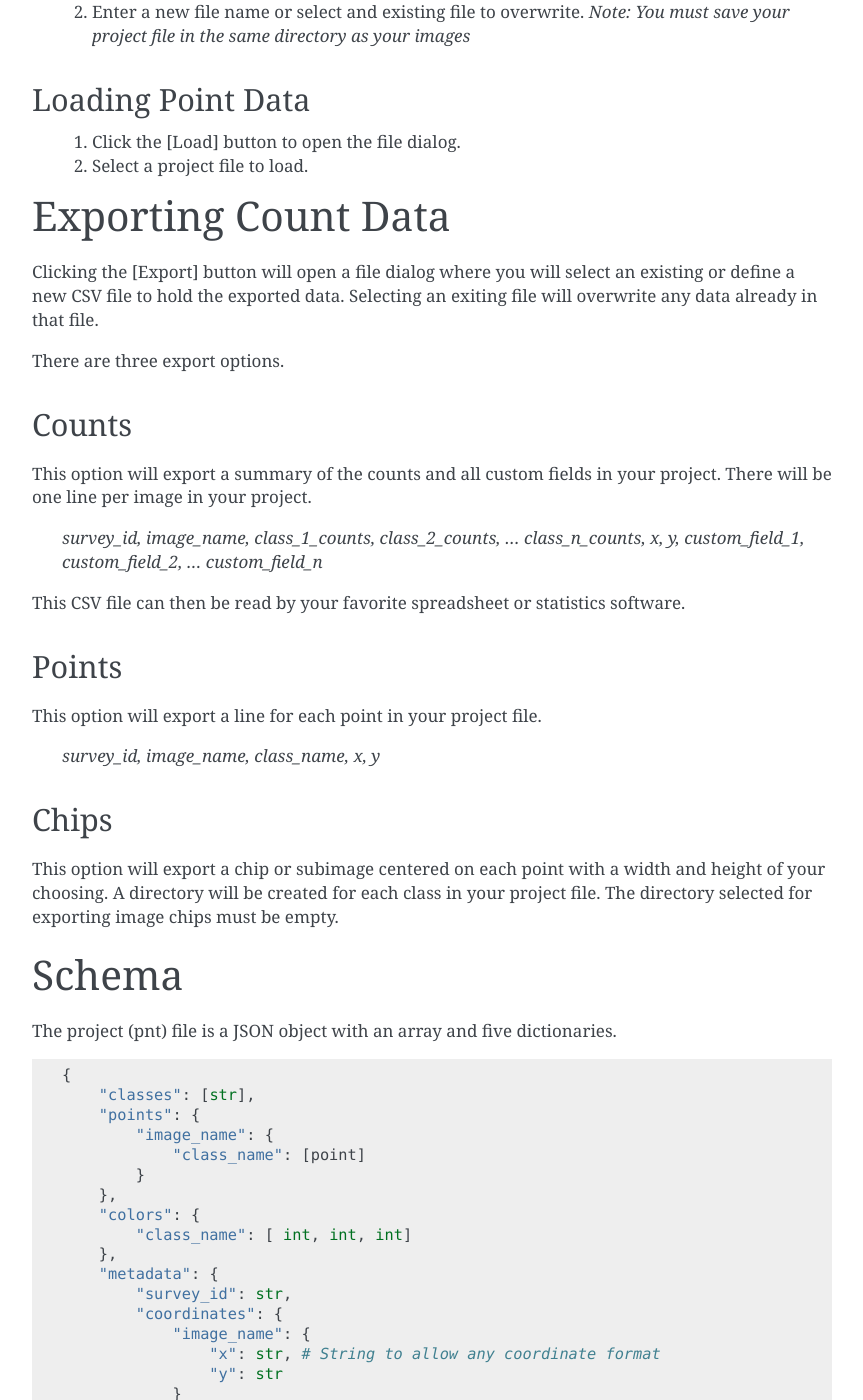
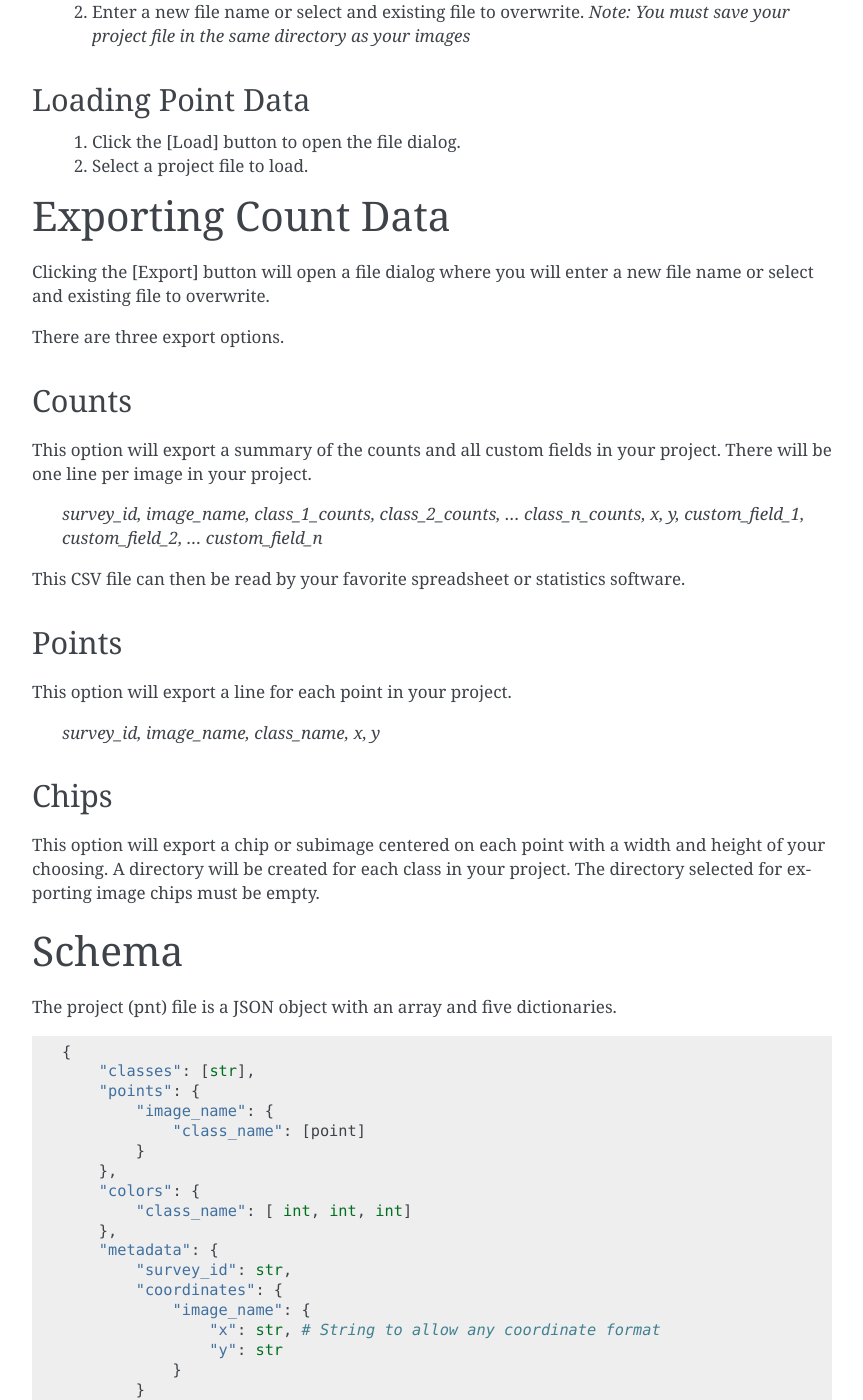
Before and after one commit to persts/DotDotGoose, a Sphinx documentation site: the page built from doc/source/main.rst, in a window 1280 px wide and 1400 px high, scrolled down 6018 px. Shown: the whole window, without its empty margins (168-1031 px from the left). Built offline with Sphinx 7.4.7, drawn with Linux system fonts in a browser that asks for light colours.

Commit message:
Tweak to docs

```diff
--- a/doc/source/main.rst
+++ b/doc/source/main.rst
@@ -196,7 +196,7 @@ Loading Point Data
 
 Exporting Count Data
 ====================
-Clicking the [Export] button will open a file dialog where you will select an existing or define a new CSV file to hold the exported data. Selecting an exiting file will overwrite any data already in that file.
+Clicking the [Export] button will open a file dialog where you will enter a new file name or select and existing file to overwrite.
 
 There are three export options.
 
@@ -210,14 +210,14 @@ This CSV file can then be read by your favorite spreadsheet or statistics softwa
 
 Points
 ------
-This option will export a line for each point in your project file.
+This option will export a line for each point in your project.
 
     *survey_id, image_name, class_name, x, y*
 
 Chips
 -----
 This option will export a chip or subimage centered on each point with a width and height of your choosing.
-A directory will be created for each class in your project file. The directory selected for exporting image chips must be empty.
+A directory will be created for each class in your project. The directory selected for exporting image chips must be empty.
 
 .. raw:: latex
 
```
Also changed, not shown: 1 other file.
